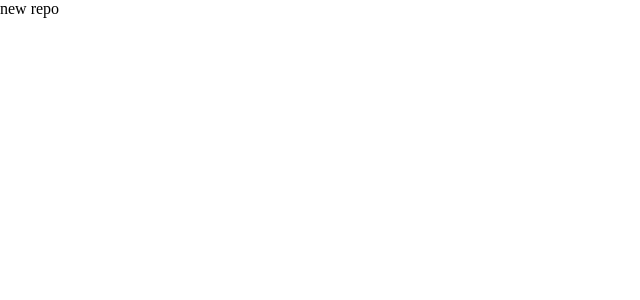
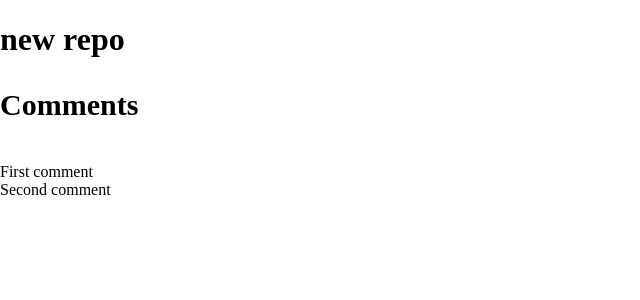
Before and after one commit to otter00/comments-tutorial, a React (Create React App) app: page / in a window 1280 px wide. Shown: the top 300 px of the page, without its empty margins (0-640 px from the left). Built offline with nearby package versions, Linux system fonts and the light colour scheme.

Commit message:
root comment null parentid mapping inside comments component

```diff
--- a/src/App.js
+++ b/src/App.js
@@ -1,5 +1,12 @@
-function App() {
-  return <div className="App">new repo</div>;
-}
+import Comments from "./comments/Comments";
+
+const App = () => {
+  return (
+    <div>
+      <h1>new repo</h1>
+      <Comments currentUserId="1" />
+    </div>
+  );
+};
 
 export default App;
--- /dev/null
+++ b/src/comments/CommentForm.js
@@ -0,0 +1,5 @@
+const CommentForm = () => {
+  return <div>Comment Form</div>;
+};
+
+export default CommentForm;
--- /dev/null
+++ b/src/comments/Comments.js
@@ -0,0 +1,31 @@
+import { useEffect, useState } from "react";
+import { getComments as getCommentsApi } from "../api";
+
+const Comments = ({ currentUserId }) => {
+  const [backendComments, setBackendComments] = useState([]);
+
+  const rootComments = backendComments.filter(
+    (backendComment) => backendComment.parentId === null
+  );
+
+  console.log("backend comments", backendComments);
+
+  useEffect(() => {
+    getCommentsApi().then((data) => {
+      setBackendComments(data);
+    });
+  }, []);
+
+  return (
+    <div className="comments">
+      <h3 className="comments-title">Comments</h3>
+      <div className="comments-container">
+        {rootComments.map((rootComment) => (
+          <div key={rootComment.id}>{rootComment.body}</div>
+        ))}
+      </div>
+    </div>
+  );
+};
+
+export default Comments;
--- /dev/null
+++ b/src/comments/SingleComment.js
@@ -0,0 +1,5 @@
+const SingleComment = () => {
+  return <div>Single Comment</div>;
+};
+
+export default SingleComment;
```
